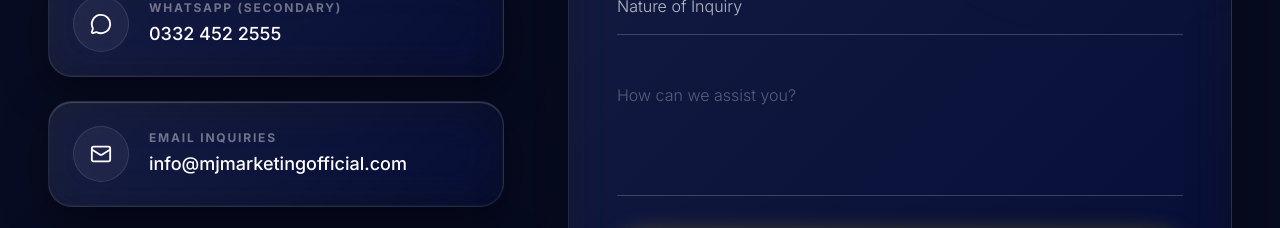
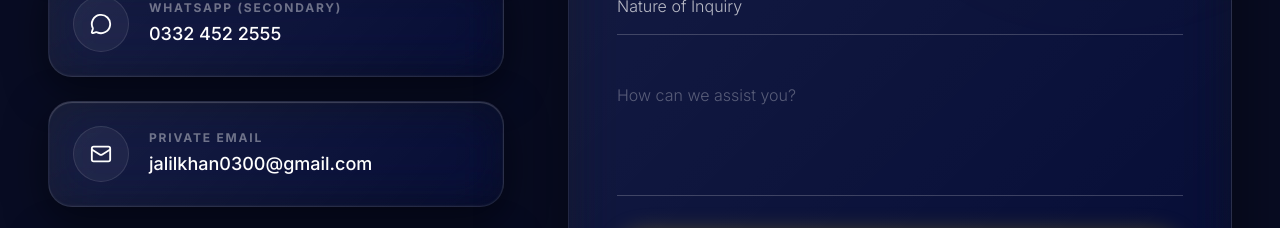
Before and after one commit to mrhidden313/MJ-marketing-, a React (Vite) app: page /contact in a window 1280 px wide. Shown: the part 800-1028 px from the top of the page. Built offline with nearby package versions, Linux system fonts and the light colour scheme.

Commit message:
Revert accidental email change

```diff
--- a/src/pages/Contact.tsx
+++ b/src/pages/Contact.tsx
@@ -21,7 +21,7 @@ const INFO = [
   { icon: Phone, label: 'VIP Direct Line', value: '091 523 0522', href: 'tel:0915230522' },
   { icon: MessageCircle, label: 'WhatsApp (Primary)', value: '0304 452 2555', href: 'https://wa.me/923044522555' },
   { icon: MessageCircle, label: 'WhatsApp (Secondary)', value: '0332 452 2555', href: 'https://wa.me/923324522555' },
-  { icon: Mail, label: 'Email Inquiries', value: 'info@mjmarketingofficial.com', href: 'mailto:info@mjmarketingofficial.com' },
+  { icon: Mail, label: 'Private Email', value: 'jalilkhan0300@gmail.com', href: 'mailto:jalilkhan0300@gmail.com' },
   { icon: MapPin, label: 'Headquarters', value: 'Ring Road , Pishtakhara Chowk , Peshawar', href: 'https://maps.app.goo.gl/UbCALsZHu9Y9bFqW9' },
 ];
 
```
